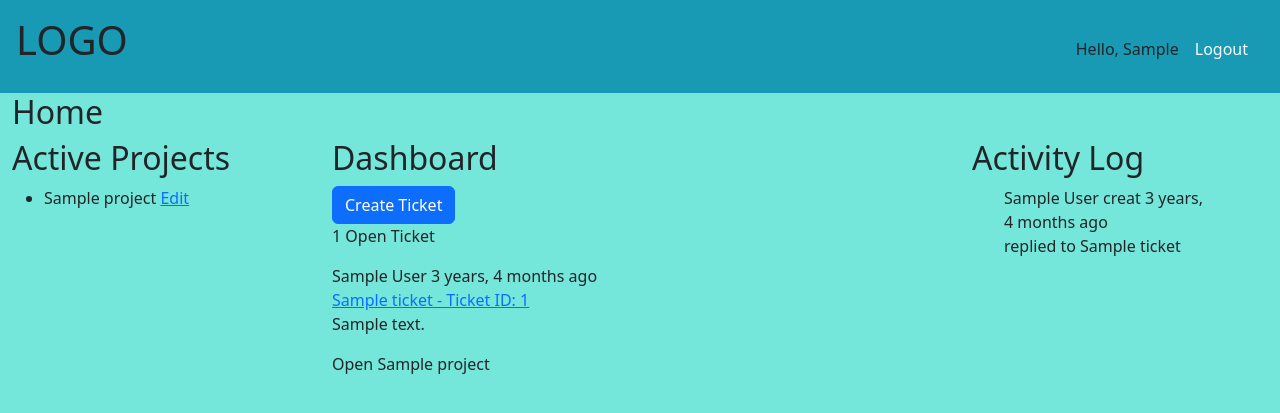
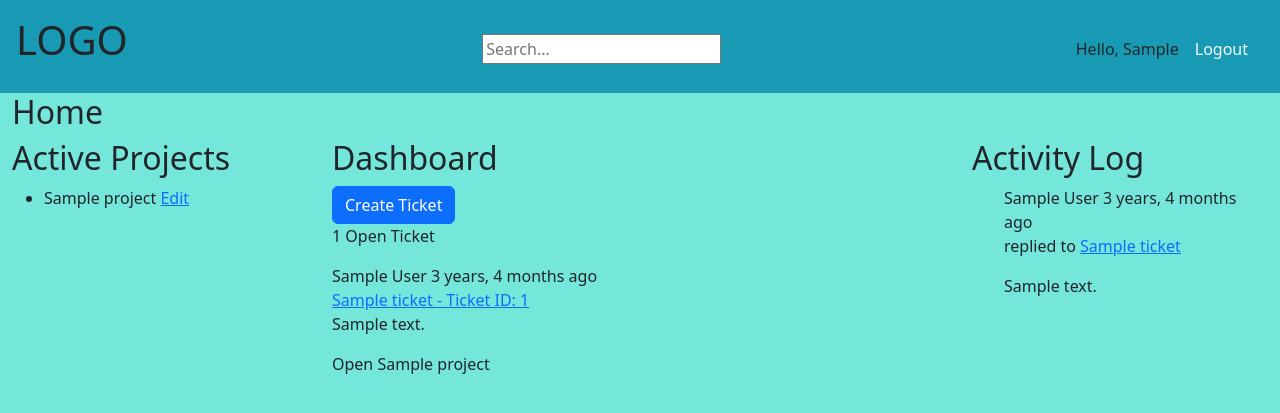
Before and after one commit to kevint98/ticketsite, a Django app: page / in a window 1280 px wide. Shown: the top 413 px of the page. Run offline with Django 4.2, Linux system fonts and the light colour scheme; a user stored in the database is signed in; tables that the repository leaves empty hold one stand-in row (values such as "Sample post"); some libraries are stand-ins or nearby versions.

Commit message:
Add search functionality

```diff
--- a/base/templates/base/activities_component.html
+++ b/base/templates/base/activities_component.html
@@ -3,16 +3,22 @@
 		<h2>Activity Log</h2>
 	</div>
 	<ul class="activities__list">
-		{% for ticket in tickets %}
+		{% for response in ticket_responses %}
 		<div class="activities__box">
 			<div class="activities__boxHeader ticketListItem__header">
-				<span class="ticketListItem__owner">{{ ticket.owner }}</span> creat
+				<span class="ticketListItem__owner">{{ response.user }}</span>
 				<span class="ticketListItem__actions"
-					>{{ ticket.created|timesince }} ago</span
+					>{{ response.created|timesince }} ago</span
 				>
 			</div>
 			<div class="actities_boxContent">
-				<p>replied to {{ ticket.title }}</p>
+				<p>
+					replied to
+					<a href="{% url 'view-ticket' response.ticket.id %}"
+						>{{ response.ticket.title }}</a
+					>
+				</p>
+				<p>{{ response.body }}</p>
 			</div>
 		</div>
 		{% endfor %}
--- a/base/views.py
+++ b/base/views.py
@@ -5,6 +5,7 @@ from .models import User, Project, Ticket, TicketCategory, Response
 from django.contrib import messages
 from .forms import NewUserForm, TicketForm
 from django.utils import timezone
+from django.db.models import Q
 
 
 def loginPage(request):
@@ -49,7 +50,6 @@ def registerPage(request):
         if form.is_valid():
             user = form.save()
             login(request, user)
-            messages.success(request, "Registration successful.")
             return redirect('home')
         else:
             # use Django's built-in validation
@@ -61,13 +61,17 @@ def registerPage(request):
 
 @login_required(login_url='/login')
 def home(request):
+    query = request.GET.get('q') if request.GET.get('q') != None else ''
     projects = Project.objects.all()
-    tickets = Ticket.objects.all()
+    tickets = Ticket.objects.filter(Q(title__icontains=query) | Q(
+        description__icontains=query) | Q(project__name__icontains=query) | Q(id__icontains=query))
+    ticket_responses = Response.objects.filter(ticket__title__icontains=query)
     user = request.user.name.split(" ")[0]
 
     context = {
         'projects': projects,
         'tickets': tickets,
+        'ticket_responses': ticket_responses,
         'user': user,
     }
     return render(request, 'base/index.html', context)
--- a/static/styles/style.css
+++ b/static/styles/style.css
@@ -126,6 +126,10 @@ View Ticket Page
 	padding: 1rem 0.25rem;
 }
 
+.response:last-of-type {
+	border-bottom: none;
+}
+
 .ticket__info .ticketListItem__meta,
 .ticket-replies .response__meta {
 	font-style: italic;
--- a/templates/navbar.html
+++ b/templates/navbar.html
@@ -3,6 +3,9 @@
         <div "nav-item">
             <h1>LOGO</h1>
         </div>
+        <form action="{% url 'home' %}" class="search" method="GET">
+            <input name="q" type="text" placeholder="Search...">
+        </form>
         <div class="nav-item">
             <div class="profile-info">
                 <p>Hello, {{ user }}</p>
```
